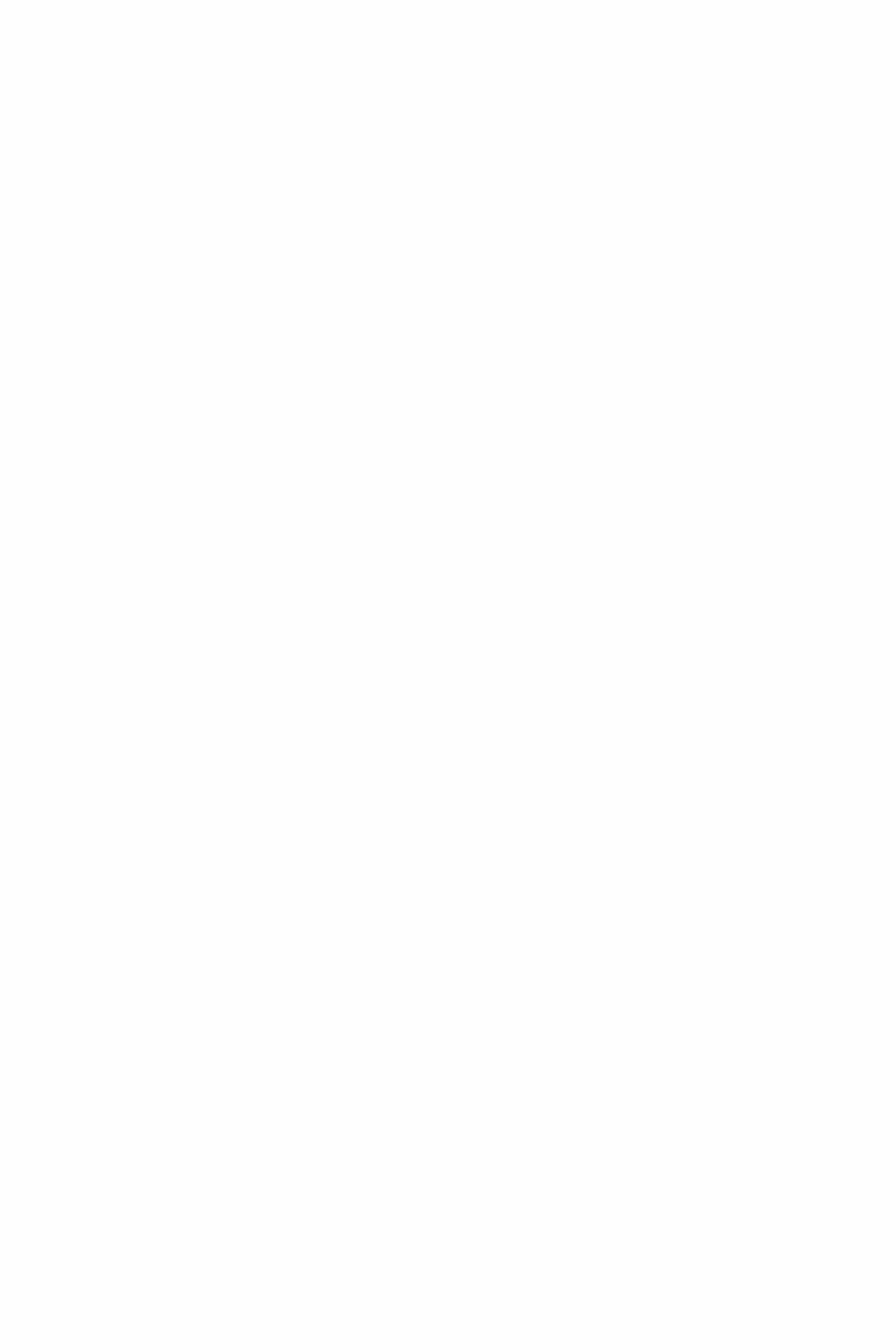
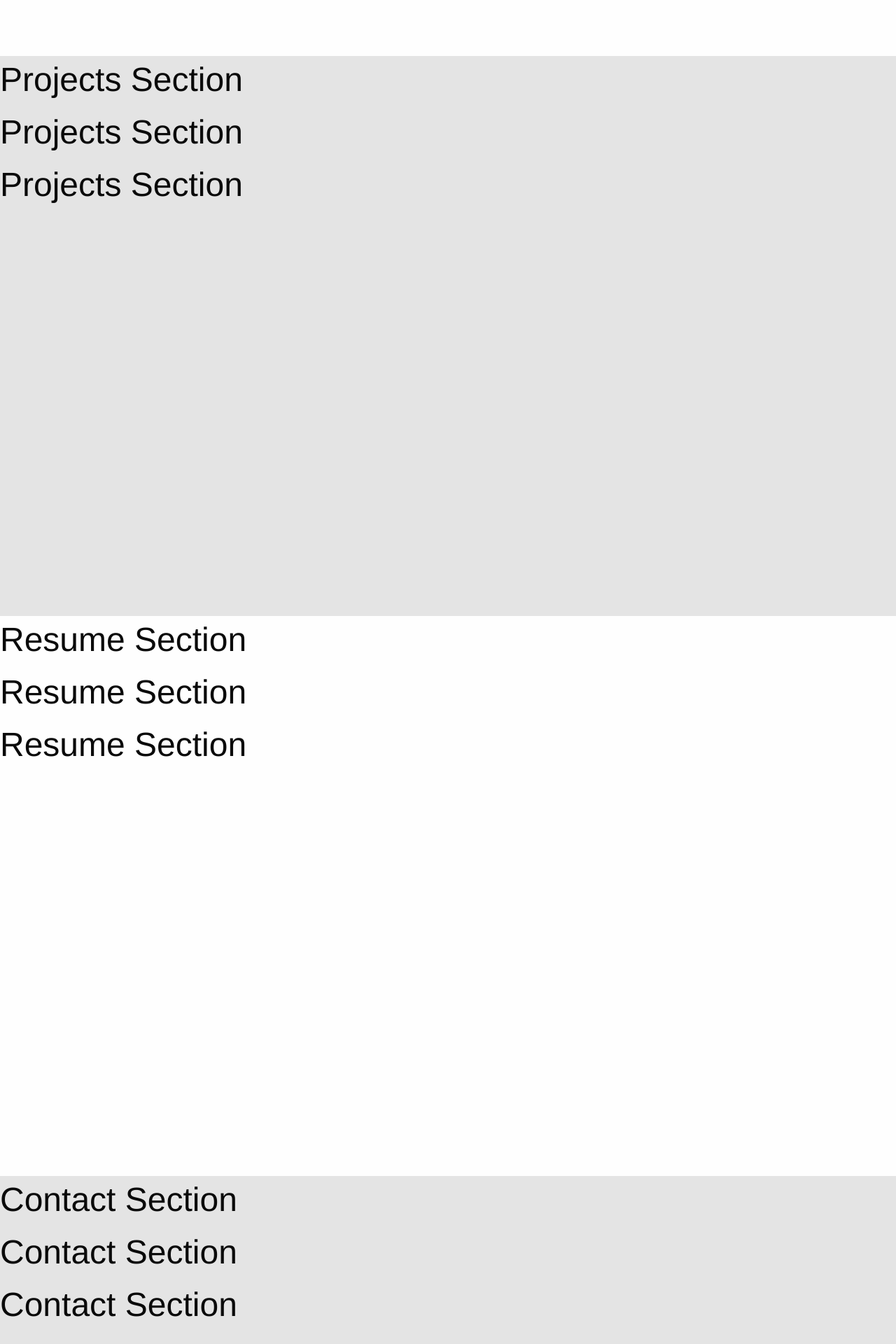
Before and after one commit to kylest0kes/kyle_stokes, a React (Create React App) app: page / in a window 1280 px wide. Shown: the part 1575-3495 px from the top of the page at 70% size. Before the commit the page ends 1655 px from the top, so only its background shows below. Built offline with nearby package versions, Linux system fonts and the light colour scheme.

Commit message:
created the contact, resume, and projects components

```diff
--- a/src/App.js
+++ b/src/App.js
@@ -2,7 +2,10 @@ import React from 'react';
 import './App.css';
 import Header from './components/Header';
 import Hero from './components/Hero';
-import About from './components/About'
+import About from './components/About';
+import Projects from './components/Projects';
+import Resume from './components/Resume';
+import Contact from './components/Contact';
 
 
 function App() {
@@ -11,6 +14,9 @@ function App() {
       <Header />
       <Hero />
       <About />
+      <Projects />
+      <Resume />
+      <Contact />
     </div>
   );
 }
--- a/src/components/Contact/index.js
+++ b/src/components/Contact/index.js
@@ -0,0 +1,13 @@
+import React from 'react';
+
+import './style.css'
+
+export default function About() {
+    return (
+        <div className="jumbotron shaded">
+            <h1>Contact Section</h1>
+            <h1>Contact Section</h1>
+            <h1>Contact Section</h1>
+        </div>
+    )
+}
--- a/src/components/Projects/index.js
+++ b/src/components/Projects/index.js
@@ -0,0 +1,13 @@
+import React from 'react';
+
+import './style.css'
+
+export default function About() {
+    return (
+        <div className="jumbotron shaded">
+            <h1>Projects Section</h1>
+            <h1>Projects Section</h1>
+            <h1>Projects Section</h1>
+        </div>
+    )
+}
--- a/src/components/Projects/style.css
+++ b/src/components/Projects/style.css
@@ -0,0 +1,3 @@
+.shaded{
+    background-color: rgb(228, 228, 228);
+}
--- a/src/components/Resume/index.js
+++ b/src/components/Resume/index.js
@@ -0,0 +1,13 @@
+import React from 'react';
+
+import './style.css'
+
+export default function About() {
+    return (
+        <div className="jumbotron">
+            <h1>Resume Section</h1>
+            <h1>Resume Section</h1>
+            <h1>Resume Section</h1>
+        </div>
+    )
+}
```
Also changed, not shown: src/components/Footer/index.js (added), src/components/Footer/style.css (added).
